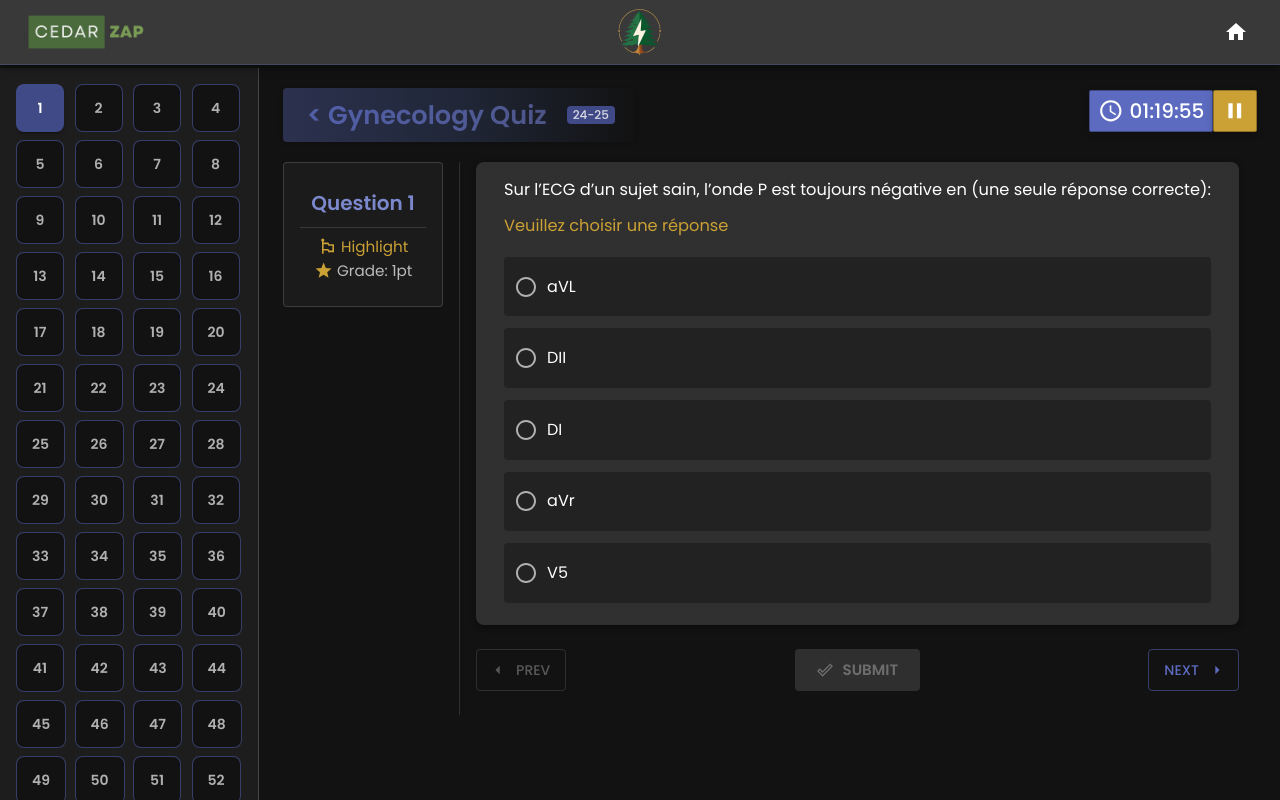
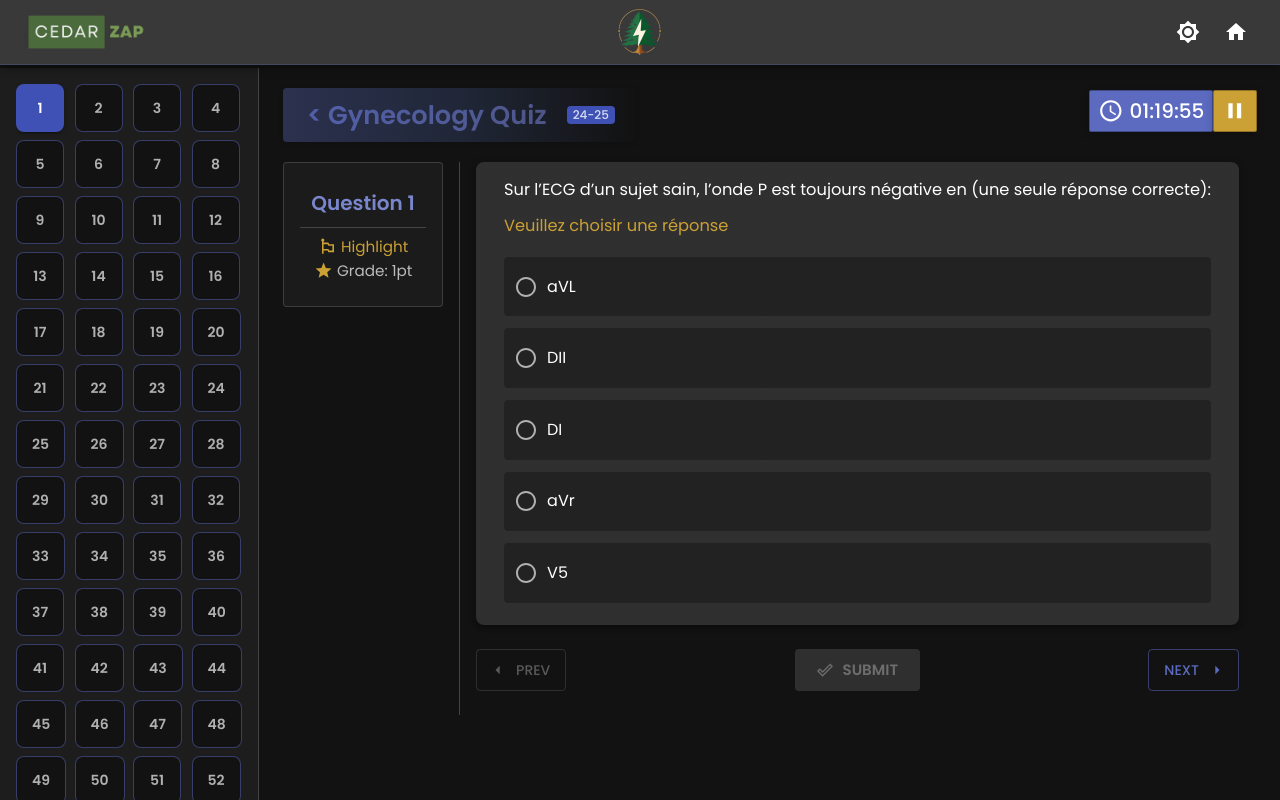
Before and after one commit to jmsazz00/cedar-zap, a React (Vite) app: page / in a window 1280 px wide. Built offline with nearby package versions, Linux system fonts and the light colour scheme.

Commit message:
Updated theme.ts

```diff
--- a/src/GlobalStyles.tsx
+++ b/src/GlobalStyles.tsx
@@ -1,6 +1,10 @@
 import { Global, css } from "@emotion/react";
+import { useTheme } from "@mui/material";
 
 const GlobalStyles = () => {
+  const theme = useTheme();
+  const isDark = theme.palette.mode === "dark";
+
   return (
     <Global
       styles={css`
@@ -10,25 +14,23 @@ const GlobalStyles = () => {
           height: 7px;
         }
         ::-webkit-scrollbar-track {
-          background-color: #2a2a2a;
+          background-color: ${isDark ? "#2a2a2a" : "#e0e0e0"};
           border-radius: 10px;
         }
         ::-webkit-scrollbar-thumb {
-          background-color: #444;
+          background-color: ${isDark ? "#444" : "#bdbdbd"};
           border-radius: 10px;
           transition: background-color 0.3s, width 0.3s;
         }
         ::-webkit-scrollbar-thumb:hover {
-          background-color: #666;
+          background-color: ${isDark ? "#666" : "#9e9e9e"};
         }
         @keyframes vibrateWithPause {
           0%,
           88% {
-            /* Pause for 88% of the time */
             transform: rotate(0deg);
           }
           90% {
-            /* Start the vibration */
             transform: rotate(-10deg);
           }
           92% {
@@ -42,7 +44,6 @@ const GlobalStyles = () => {
           }
           98%,
           100% {
-            /* Reset */
             transform: rotate(0deg);
           }
         }
--- a/src/components/Navbar.tsx
+++ b/src/components/Navbar.tsx
@@ -1,18 +1,29 @@
 import HomeIcon from "@mui/icons-material/Home";
+import Brightness4Icon from "@mui/icons-material/Brightness4";
+import Brightness7Icon from "@mui/icons-material/Brightness7";
 import { AppBar, Box, IconButton, Toolbar } from "@mui/material";
 import main_logo from "../assets/main-logo.png";
 import cedar_logo from "../assets/cedar-logo.png";
 import { useCheckMobileScreen } from "../hooks/useCheckMobileScreen";
+import { useThemeStore } from "../store/ThemeStore";
 
 const Navbar = () => {
   const { isMobile } = useCheckMobileScreen();
+  const mode = useThemeStore((state) => state.mode);
+  const toggleTheme = useThemeStore((state) => state.toggleTheme);
 
   return (
     <AppBar
       sx={{
-        bgcolor: "#252525",
-        boxShadow: "0px 2px 8px rgba(0, 0, 0, 0.5)",
-        borderBottom: "1px solid rgba(92, 107, 192, 0.3)",
+        bgcolor: mode === "dark" ? "#252525" : "#ffffff",
+        boxShadow:
+          mode === "dark"
+            ? "0px 2px 8px rgba(0, 0, 0, 0.5)"
+            : "0px 2px 8px rgba(0, 0, 0, 0.1)",
+        borderBottom:
+          mode === "dark"
+            ? "1px solid rgba(92, 107, 192, 0.3)"
+            : "1px solid rgba(92, 107, 192, 0.2)",
         display: "flex",
         justifyContent: "center",
         maxHeight: isMobile ? 50 : "initial",
@@ -39,8 +50,15 @@ const Navbar = () => {
           <img src={cedar_logo} height={isMobile ? 42 : 50} alt="Logo" />
         </Box>
 
-        {/* Right Section: Home Icon */}
-        <Box>
+        {/* Right Section: Theme Toggle & Home Icon */}
+        <Box sx={{ display: "flex", gap: 1 }}>
+          <IconButton
+            color="inherit"
+            onClick={toggleTheme}
+            aria-label="toggle theme"
+          >
+            {mode === "dark" ? <Brightness7Icon /> : <Brightness4Icon />}
+          </IconButton>
           <IconButton color="inherit" aria-label="menu">
             <HomeIcon />
           </IconButton>
--- a/src/main.tsx
+++ b/src/main.tsx
@@ -4,15 +4,25 @@ import { createRoot } from "react-dom/client";
 import GlobalStyles from "./GlobalStyles";
 import Navbar from "./components/Navbar";
 import QuizPage from "./pages/QuizPage";
-import theme from "./theme";
+import { createAppTheme } from "./theme";
+import { useThemeStore } from "./store/ThemeStore";
 
-createRoot(document.getElementById("root")!).render(
-  <StrictMode>
+const App = () => {
+  const mode = useThemeStore((state) => state.mode);
+  const theme = createAppTheme(mode);
+
+  return (
     <ThemeProvider theme={theme}>
       <CssBaseline />
       <GlobalStyles />
       <Navbar />
       <QuizPage />
     </ThemeProvider>
+  );
+};
+
+createRoot(document.getElementById("root")!).render(
+  <StrictMode>
+    <App />
   </StrictMode>
 );
--- a/src/theme.ts
+++ b/src/theme.ts
@@ -1,30 +1,34 @@
 import { createTheme } from "@mui/material/styles";
 
-const theme = createTheme({
+export const createAppTheme = (mode: "light" | "dark") =>
+  createTheme({
     palette: {
-    mode: "dark",
+      mode,
       primary: {
         main: "#5C6BC0",
+        dark: mode === "dark" ? "#3f51b5" : "#3949ab",
+        light: mode === "dark" ? "#7986cb" : "#9fa8da",
       },
       secondary: {
         main: "#CBA135",
+        dark: "#b8912e",
+        light: "#d4b456",
       },
       background: {
-      default: "#121212",
-      paper: "#1d1d1d",
+        default: mode === "dark" ? "#121212" : "#f5f5f5",
+        paper: mode === "dark" ? "#1d1d1d" : "#ffffff",
       },
       text: {
-      primary: "#ffffff",
-      secondary: "#b0b0b0",
+        primary: mode === "dark" ? "#ffffff" : "#1a1a1a",
+        secondary: mode === "dark" ? "#b0b0b0" : "#666666",
       },
       grey: {
-      A100: "#3a3a3a",
-      A700: "#8e9aaf",
+        A100: mode === "dark" ? "#3a3a3a" : "#e0e0e0",
+        A700: mode === "dark" ? "#8e9aaf" : "#616161",
       },
+      divider: mode === "dark" ? "#444" : "#e0e0e0",
     },
     typography: {
       fontFamily: '"Poppins", sans-serif',
     },
   });
-
-export default theme;
```
Lines whose indentation alone changed are shown as unchanged.
